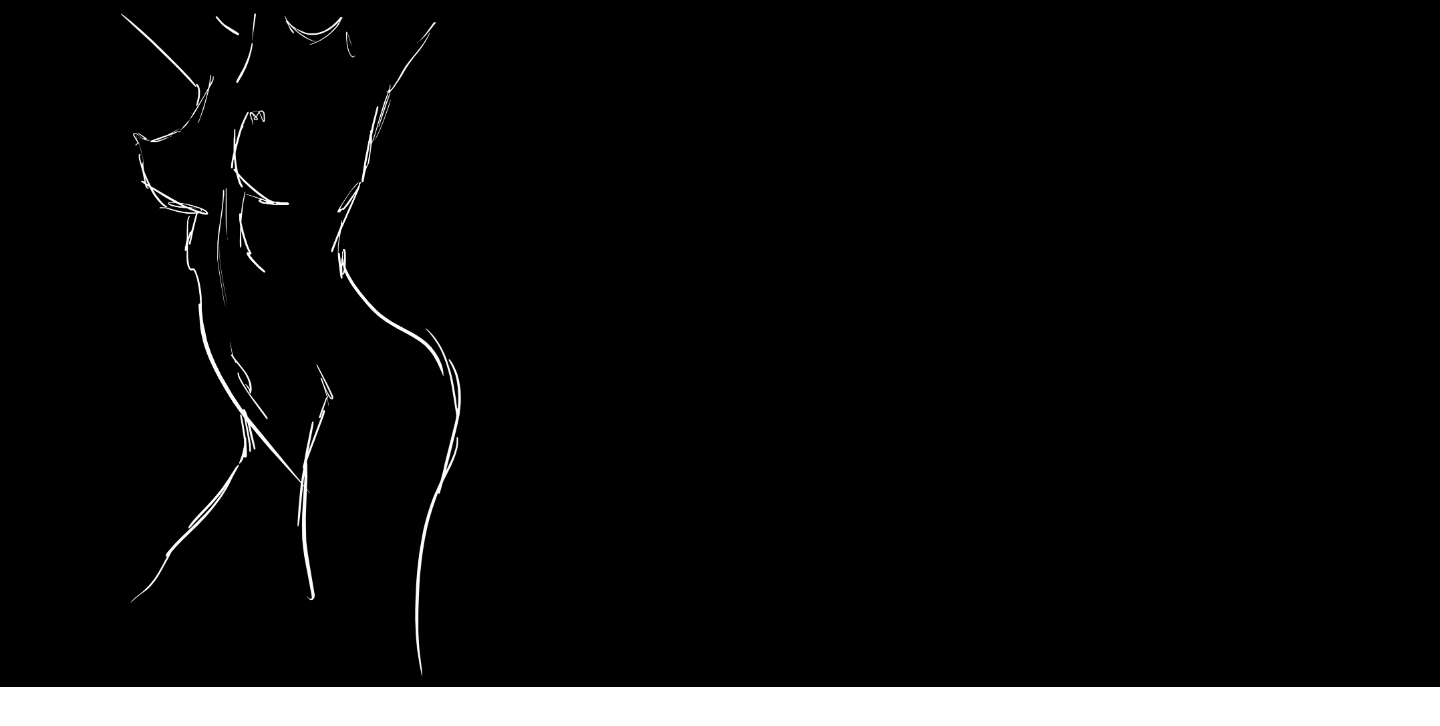
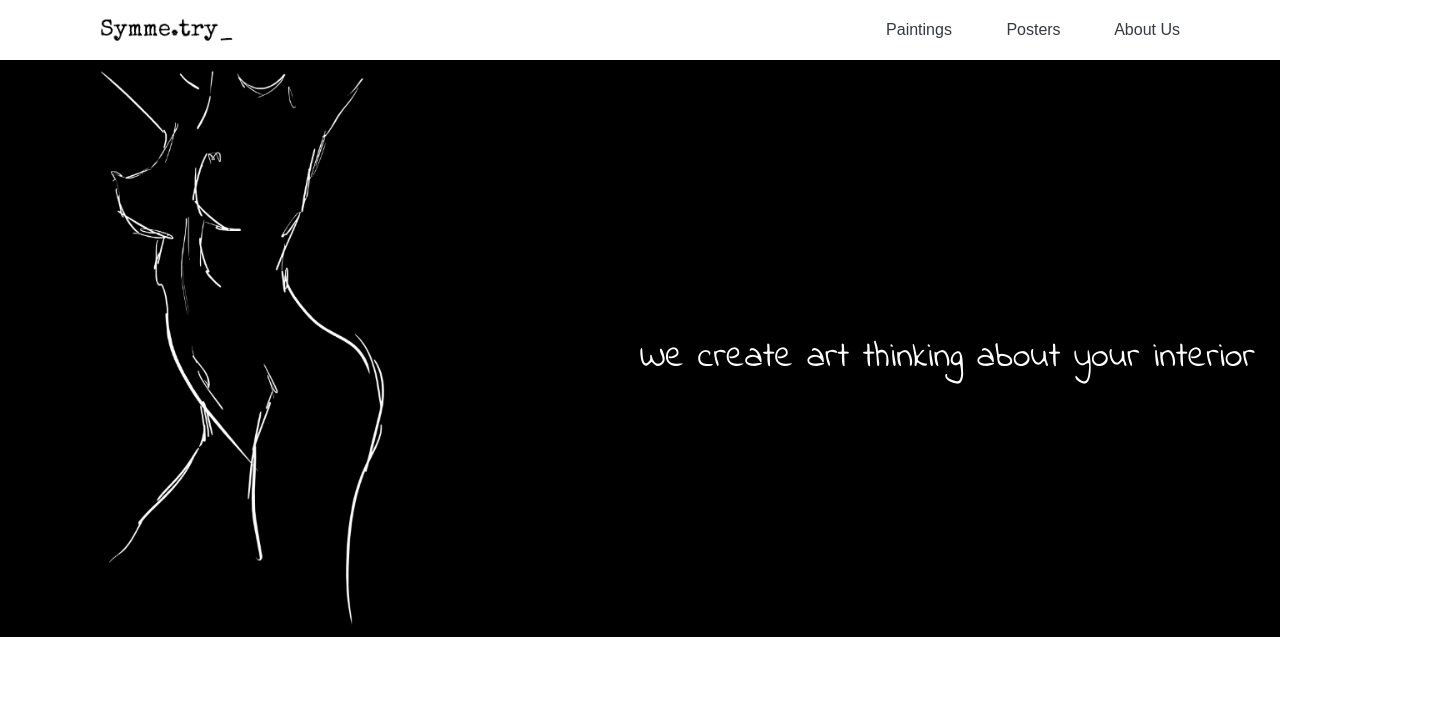
Before and after one commit to danielkuciej/symme.try-website, a plain HTML site: page index.html in a window 1280 px wide. Shown: the whole page, 1440 px wide, since content can reach past the window. Drawn offline with Linux system fonts and the light colour scheme.

Commit message:
Create navigation & showcase

```diff
--- a/index.html
+++ b/index.html
@@ -4,6 +4,12 @@
     <meta charset="UTF-8" />
     <meta http-equiv="X-UA-Compatible" content="IE=edge" />
     <meta name="viewport" content="width=device-width, initial-scale=1.0" />
+    <link rel="preconnect" href="https://fonts.googleapis.com" />
+    <link rel="preconnect" href="https://fonts.gstatic.com" crossorigin />
+    <link
+      href="https://fonts.googleapis.com/css2?family=Indie+Flower&display=swap"
+      rel="stylesheet"
+    />
     <link rel="stylesheet" href="style.css" />
 
     <title>Symme.try_</title>
@@ -11,18 +17,37 @@
     <script defer src="symme-try.js"></script>
   </head>
   <body>
+    <div class="container">
+      <nav>
+        <img
+          class="nav-logo"
+          alt="Logo navigation"
+          src="Grafiki/Logo/Symme.try Logo - noew prawidłowe.png"
+        />
+        <!-- <p class="nav-logo--text">Symme.try_</p> -->
+        <div>
+          <a href="#paintings">Paintings</a>
+          <a href="#">Posters</a>
+          <a href="#">About Us</a>
+        </div>
+      </nav>
       <header>
-      <nav></nav>
         <section class="showcase">
           <img
             src="Grafiki/Tło/Tło Strona.png"
             alt="Showcase Image"
             class="showcase-img"
           />
+          <p class="showcase-text">
+            We create art thinking about your interior
+          </p>
         </section>
       </header>
       <section class="new-paintings"></section>
-    <section class="paintings"></section>
+      <section id="paintings">
+        <div class="paintings-"></div>
+      </section>
       <footer></footer>
+    </div>
   </body>
 </html>
--- a/style.css
+++ b/style.css
@@ -3,3 +3,62 @@
   padding: 0;
   box-sizing: border-box;
 }
+
+body {
+  font-family: sans-serif;
+  color: #343a40;
+}
+
+.container {
+  margin: auto;
+}
+
+nav {
+  display: flex;
+  background-color: #fff;
+  justify-content: space-between;
+  margin: 0 100px;
+  align-items: center;
+}
+
+nav a {
+  margin-right: 50px;
+}
+
+nav a:link,
+nav a:visited {
+  text-decoration: none;
+  color: #343a40;
+}
+
+nav a:last-child {
+  margin-right: 0;
+}
+
+nav img {
+  height: 60px;
+}
+
+.showcase-img {
+  width: 1200px;
+}
+
+.showcase {
+  position: relative;
+  background-color: black;
+}
+
+.nav-logo--text {
+  font-family: 'Indie Flower';
+  font-size: 30px;
+  /* font-weight: 400; */
+}
+
+.showcase-text {
+  font-family: 'Indie Flower';
+  position: absolute;
+  top: 47%;
+  left: 50%;
+  color: #fff;
+  font-size: 36px;
+}
```
Also changed, not shown: cart-outline.svg (added). Lines whose indentation alone changed are shown as unchanged.
